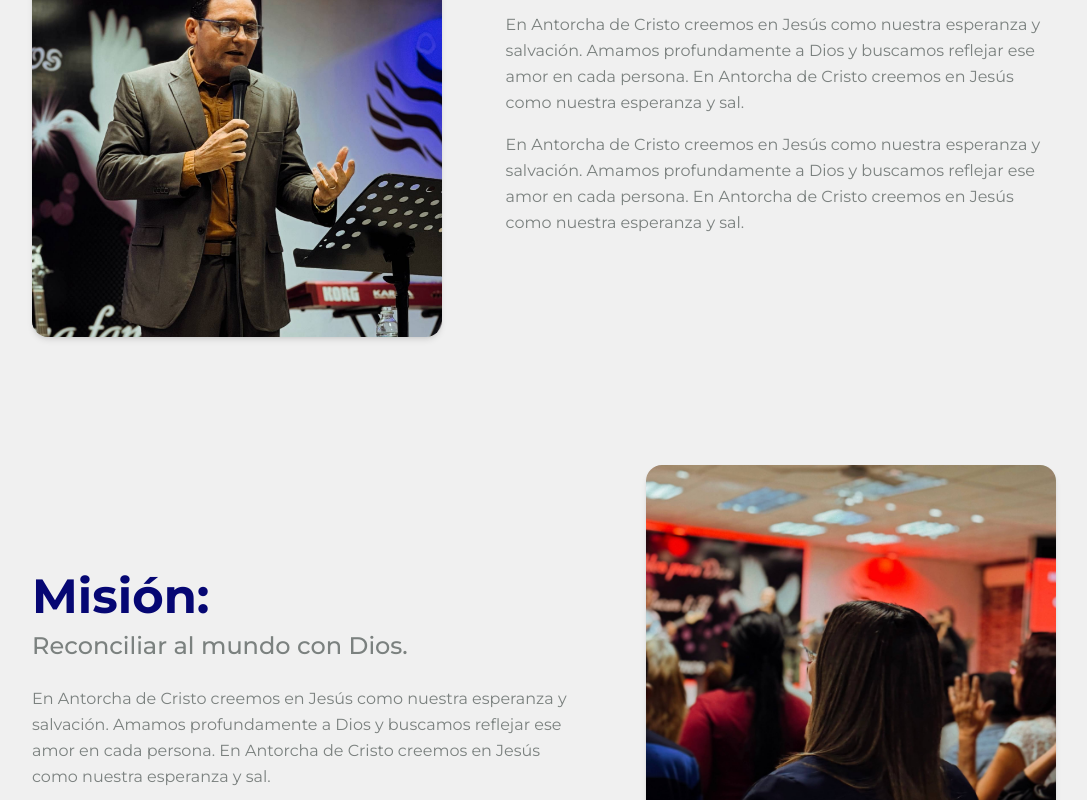
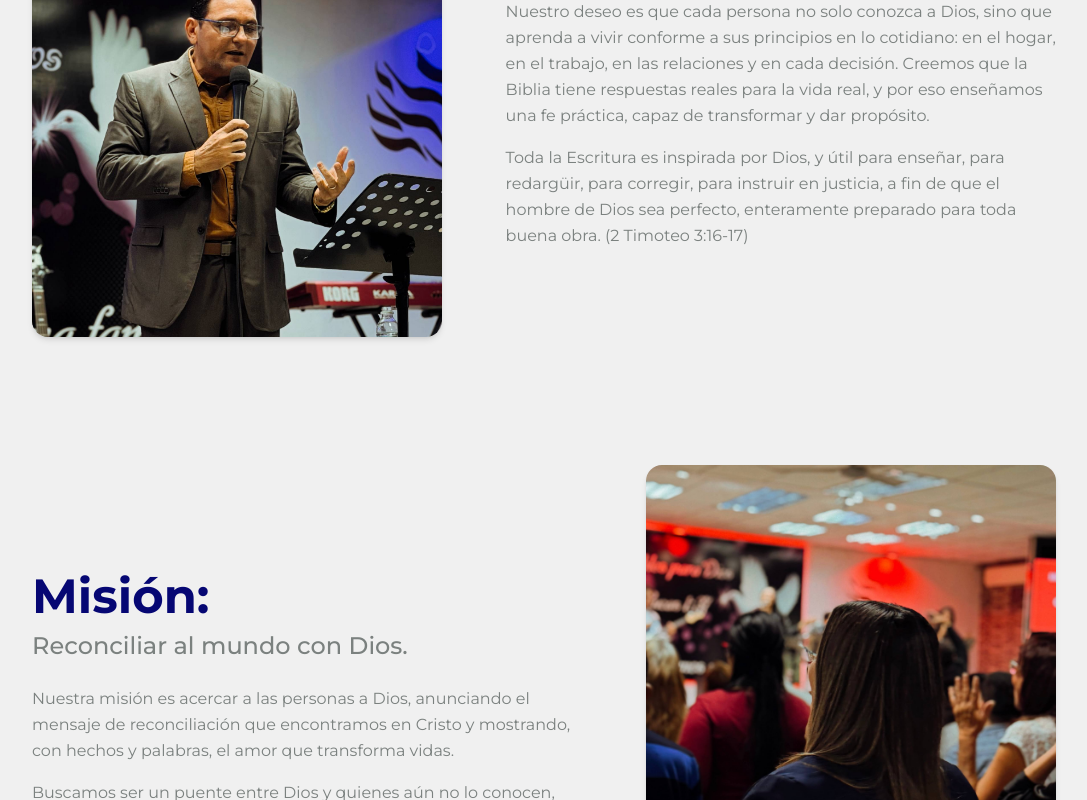
Before and after one commit to yegli11/church-web-page, a Next.js app: page / in a window 1280 px wide. Shown: the part 1200-2000 px from the top of the page, without its empty margins (96-1183 px from the left). Built offline with nearby package versions, Linux system fonts and the light colour scheme.

Commit message:
feat: update HomePage content with new mission and scripture passages

```diff
--- a/app/page.tsx
+++ b/app/page.tsx
@@ -37,8 +37,8 @@ export default function HomePage() {
         imageAlt="Pastor predicando en Antorcha de Cristo"
         imagePosition="left"
         paragraphs={[
-          'En Antorcha de Cristo creemos en Jesús como nuestra esperanza y salvación. Amamos profundamente a Dios y buscamos reflejar ese amor en cada persona. En Antorcha de Cristo creemos en Jesús como nuestra esperanza y sal.',
-          'En Antorcha de Cristo creemos en Jesús como nuestra esperanza y salvación. Amamos profundamente a Dios y buscamos reflejar ese amor en cada persona. En Antorcha de Cristo creemos en Jesús como nuestra esperanza y sal.',
+            'Nuestro deseo es que cada persona no solo conozca a Dios, sino que aprenda a vivir conforme a sus principios en lo cotidiano: en el hogar, en el trabajo, en las relaciones y en cada decisión. Creemos que la Biblia tiene respuestas reales para la vida real, y por eso enseñamos una fe práctica, capaz de transformar y dar propósito.',
+            'Toda la Escritura es inspirada por Dios, y útil para enseñar, para redargüir, para corregir, para instruir en justicia, a fin de que el hombre de Dios sea perfecto, enteramente preparado para toda buena obra. (2 Timoteo 3:16-17)',
         ]}
       />
 
@@ -49,8 +49,8 @@ export default function HomePage() {
         imageAlt="Congregación adorando a Dios"
         imagePosition="right"
         paragraphs={[
-          'En Antorcha de Cristo creemos en Jesús como nuestra esperanza y salvación. Amamos profundamente a Dios y buscamos reflejar ese amor en cada persona. En Antorcha de Cristo creemos en Jesús como nuestra esperanza y sal.',
-          'En Antorcha de Cristo creemos en Jesús como nuestra esperanza y salvación. Amamos profundamente a Dios y buscamos reflejar ese amor en cada persona. En Antorcha de Cristo creemos en Jesús como nuestra esperanza y sal.',
+          'Nuestra misión es acercar a las personas a Dios, anunciando el mensaje de reconciliación que encontramos en Cristo y mostrando, con hechos y palabras, el amor que transforma vidas.',
+          'Buscamos ser un puente entre Dios y quienes aún no lo conocen, abriendo las puertas a todo aquel que desea un nuevo comienzo. Amamos profundamente a Dios y procuramos reflejar ese amor en cada persona, sin importar su historia, restaurando corazones, familias y comunidades a través del poder del evangelio.',
         ]}
       />
 
```
